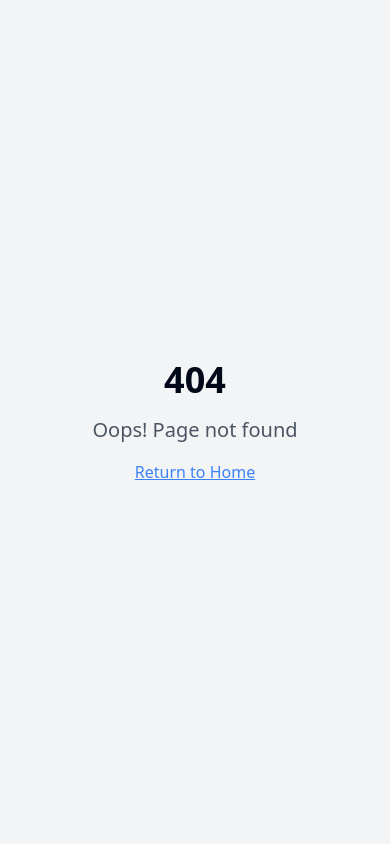
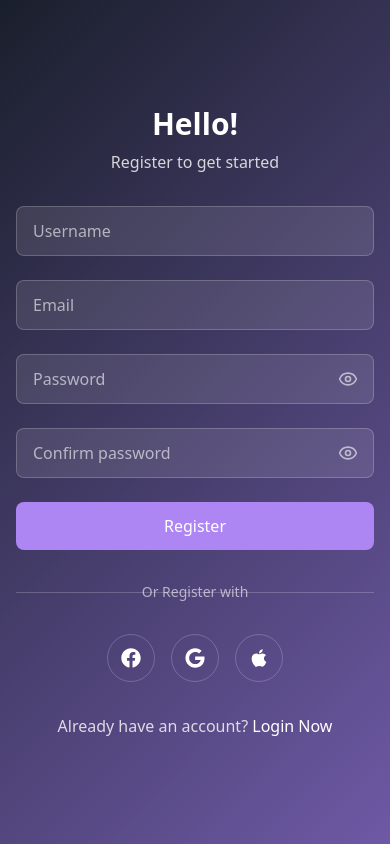
Before and after one commit to lucytang313/colorful-login-portal, a React (Vite) app: page /register in a window 390 px wide. Before the commit this address had no page. Built offline with nearby package versions, Linux system fonts and the light colour scheme.

Commit message:
Add mobile app with authentication
Implemented a React Native mobile application featuring login and registration pages. The design adheres to the specified color scheme and layout as per the provided images.
[skip gpt_engineer]

```diff
--- a/package.json
+++ b/package.json
@@ -52,6 +52,7 @@
     "react-day-picker": "^8.10.1",
     "react-dom": "^18.3.1",
     "react-hook-form": "^7.53.0",
+    "react-icons": "^5.4.0",
     "react-resizable-panels": "^2.1.3",
     "react-router-dom": "^6.26.2",
     "recharts": "^2.12.7",
--- a/src/App.tsx
+++ b/src/App.tsx
@@ -2,8 +2,9 @@ import { Toaster } from "@/components/ui/toaster";
 import { Toaster as Sonner } from "@/components/ui/sonner";
 import { TooltipProvider } from "@/components/ui/tooltip";
 import { QueryClient, QueryClientProvider } from "@tanstack/react-query";
-import { BrowserRouter, Routes, Route } from "react-router-dom";
-import Index from "./pages/Index";
+import { BrowserRouter, Routes, Route, Navigate } from "react-router-dom";
+import Login from "./pages/Login";
+import Register from "./pages/Register";
 import NotFound from "./pages/NotFound";
 
 const queryClient = new QueryClient();
@@ -15,8 +16,9 @@ const App = () => (
       <Sonner />
       <BrowserRouter>
         <Routes>
-          <Route path="/" element={<Index />} />
-          {/* ADD ALL CUSTOM ROUTES ABOVE THE CATCH-ALL "*" ROUTE */}
+          <Route path="/" element={<Navigate to="/login" replace />} />
+          <Route path="/login" element={<Login />} />
+          <Route path="/register" element={<Register />} />
           <Route path="*" element={<NotFound />} />
         </Routes>
       </BrowserRouter>
--- a/src/index.css
+++ b/src/index.css
@@ -13,16 +13,16 @@
     --popover: 0 0% 100%;
     --popover-foreground: 222.2 84% 4.9%;
 
-    --primary: 222.2 47.4% 11.2%;
+    --primary: 262 83% 74%;
     --primary-foreground: 210 40% 98%;
 
-    --secondary: 210 40% 96.1%;
+    --secondary: 263 50% 51%;
     --secondary-foreground: 222.2 47.4% 11.2%;
 
     --muted: 210 40% 96.1%;
     --muted-foreground: 215.4 16.3% 46.9%;
 
-    --accent: 210 40% 96.1%;
+    --accent: 262 83% 92%;
     --accent-foreground: 222.2 47.4% 11.2%;
 
     --destructive: 0 84.2% 60.2%;
@@ -30,63 +30,9 @@
 
     --border: 214.3 31.8% 91.4%;
     --input: 214.3 31.8% 91.4%;
-    --ring: 222.2 84% 4.9%;
+    --ring: 262 83% 74%;
 
     --radius: 0.5rem;
-
-    --sidebar-background: 0 0% 98%;
-
-    --sidebar-foreground: 240 5.3% 26.1%;
-
-    --sidebar-primary: 240 5.9% 10%;
-
-    --sidebar-primary-foreground: 0 0% 98%;
-
-    --sidebar-accent: 240 4.8% 95.9%;
-
-    --sidebar-accent-foreground: 240 5.9% 10%;
-
-    --sidebar-border: 220 13% 91%;
-
-    --sidebar-ring: 217.2 91.2% 59.8%;
-  }
-
-  .dark {
-    --background: 222.2 84% 4.9%;
-    --foreground: 210 40% 98%;
-
-    --card: 222.2 84% 4.9%;
-    --card-foreground: 210 40% 98%;
-
-    --popover: 222.2 84% 4.9%;
-    --popover-foreground: 210 40% 98%;
-
-    --primary: 210 40% 98%;
-    --primary-foreground: 222.2 47.4% 11.2%;
-
-    --secondary: 217.2 32.6% 17.5%;
-    --secondary-foreground: 210 40% 98%;
-
-    --muted: 217.2 32.6% 17.5%;
-    --muted-foreground: 215 20.2% 65.1%;
-
-    --accent: 217.2 32.6% 17.5%;
-    --accent-foreground: 210 40% 98%;
-
-    --destructive: 0 62.8% 30.6%;
-    --destructive-foreground: 210 40% 98%;
-
-    --border: 217.2 32.6% 17.5%;
-    --input: 217.2 32.6% 17.5%;
-    --ring: 212.7 26.8% 83.9%;
-    --sidebar-background: 240 5.9% 10%;
-    --sidebar-foreground: 240 4.8% 95.9%;
-    --sidebar-primary: 224.3 76.3% 48%;
-    --sidebar-primary-foreground: 0 0% 100%;
-    --sidebar-accent: 240 3.7% 15.9%;
-    --sidebar-accent-foreground: 240 4.8% 95.9%;
-    --sidebar-border: 240 3.7% 15.9%;
-    --sidebar-ring: 217.2 91.2% 59.8%;
   }
 }
 
@@ -94,8 +40,23 @@
   * {
     @apply border-border;
   }
-
   body {
     @apply bg-background text-foreground;
   }
 }
+
+.auth-gradient {
+  background: linear-gradient(135deg, #1A1F2C 0%, #6E59A5 100%);
+}
+
+.social-button {
+  @apply flex items-center justify-center w-12 h-12 rounded-full border border-white/20 hover:bg-white/10 transition-colors;
+}
+
+.auth-input {
+  @apply w-full px-4 py-3 bg-white/10 border border-white/20 rounded-lg text-white placeholder:text-white/60 focus:outline-none focus:ring-2 focus:ring-white/30;
+}
+
+.auth-button {
+  @apply w-full bg-primary hover:bg-primary/90 text-white font-medium py-3 rounded-lg transition-colors focus:outline-none focus:ring-2 focus:ring-white/30;
+}
--- /dev/null
+++ b/src/pages/Login.tsx
@@ -0,0 +1,98 @@
+import { useState } from 'react';
+import { Link } from 'react-router-dom';
+import { FaFacebook, FaGoogle, FaApple } from 'react-icons/fa';
+import { Eye, EyeOff } from 'lucide-react';
+
+const Login = () => {
+  const [showPassword, setShowPassword] = useState(false);
+  const [email, setEmail] = useState('');
+  const [password, setPassword] = useState('');
+
+  const handleSubmit = (e: React.FormEvent) => {
+    e.preventDefault();
+    // Handle login logic here
+    console.log('Login:', { email, password });
+  };
+
+  return (
+    <div className="min-h-screen auth-gradient flex flex-col items-center justify-center p-4">
+      <div className="w-full max-w-md space-y-8">
+        <div className="text-center">
+          <h1 className="text-3xl font-bold text-white mb-2">Welcome back!</h1>
+          <p className="text-white/80">Glad to see you, Again!</p>
+        </div>
+
+        <form onSubmit={handleSubmit} className="space-y-6">
+          <div>
+            <input
+              type="email"
+              placeholder="Enter your email"
+              value={email}
+              onChange={(e) => setEmail(e.target.value)}
+              className="auth-input"
+              required
+            />
+          </div>
+
+          <div className="relative">
+            <input
+              type={showPassword ? 'text' : 'password'}
+              placeholder="Enter your password"
+              value={password}
+              onChange={(e) => setPassword(e.target.value)}
+              className="auth-input pr-12"
+              required
+            />
+            <button
+              type="button"
+              onClick={() => setShowPassword(!showPassword)}
+              className="absolute right-4 top-1/2 -translate-y-1/2 text-white/60 hover:text-white"
+            >
+              {showPassword ? <EyeOff size={20} /> : <Eye size={20} />}
+            </button>
+          </div>
+
+          <div className="text-right">
+            <Link to="/forgot-password" className="text-white/80 hover:text-white text-sm">
+              Forgot Password?
+            </Link>
+          </div>
+
+          <button type="submit" className="auth-button">
+            Login
+          </button>
+        </form>
+
+        <div className="relative">
+          <div className="absolute inset-0 flex items-center">
+            <div className="w-full border-t border-white/20"></div>
+          </div>
+          <div className="relative flex justify-center text-sm">
+            <span className="px-2 bg-transparent text-white/60">Or Login with</span>
+          </div>
+        </div>
+
+        <div className="flex justify-center space-x-4">
+          <button className="social-button">
+            <FaFacebook className="w-5 h-5 text-white" />
+          </button>
+          <button className="social-button">
+            <FaGoogle className="w-5 h-5 text-white" />
+          </button>
+          <button className="social-button">
+            <FaApple className="w-5 h-5 text-white" />
+          </button>
+        </div>
+
+        <p className="text-center text-white/80">
+          Don't have an account?{' '}
+          <Link to="/register" className="text-white font-medium hover:underline">
+            Register Now
+          </Link>
+        </p>
+      </div>
+    </div>
+  );
+};
+
+export default Login;
--- /dev/null
+++ b/src/pages/Register.tsx
@@ -0,0 +1,137 @@
+import { useState } from 'react';
+import { Link } from 'react-router-dom';
+import { FaFacebook, FaGoogle, FaApple } from 'react-icons/fa';
+import { Eye, EyeOff } from 'lucide-react';
+
+const Register = () => {
+  const [showPassword, setShowPassword] = useState(false);
+  const [showConfirmPassword, setShowConfirmPassword] = useState(false);
+  const [formData, setFormData] = useState({
+    username: '',
+    email: '',
+    password: '',
+    confirmPassword: '',
+  });
+
+  const handleSubmit = (e: React.FormEvent) => {
+    e.preventDefault();
+    // Handle registration logic here
+    console.log('Register:', formData);
+  };
+
+  const handleChange = (e: React.ChangeEvent<HTMLInputElement>) => {
+    setFormData({
+      ...formData,
+      [e.target.name]: e.target.value,
+    });
+  };
+
+  return (
+    <div className="min-h-screen auth-gradient flex flex-col items-center justify-center p-4">
+      <div className="w-full max-w-md space-y-8">
+        <div className="text-center">
+          <h1 className="text-3xl font-bold text-white mb-2">Hello!</h1>
+          <p className="text-white/80">Register to get started</p>
+        </div>
+
+        <form onSubmit={handleSubmit} className="space-y-6">
+          <div>
+            <input
+              type="text"
+              name="username"
+              placeholder="Username"
+              value={formData.username}
+              onChange={handleChange}
+              className="auth-input"
+              required
+            />
+          </div>
+
+          <div>
+            <input
+              type="email"
+              name="email"
+              placeholder="Email"
+              value={formData.email}
+              onChange={handleChange}
+              className="auth-input"
+              required
+            />
+          </div>
+
+          <div className="relative">
+            <input
+              type={showPassword ? 'text' : 'password'}
+              name="password"
+              placeholder="Password"
+              value={formData.password}
+              onChange={handleChange}
+              className="auth-input pr-12"
+              required
+            />
+            <button
+              type="button"
+              onClick={() => setShowPassword(!showPassword)}
+              className="absolute right-4 top-1/2 -translate-y-1/2 text-white/60 hover:text-white"
+            >
+              {showPassword ? <EyeOff size={20} /> : <Eye size={20} />}
+            </button>
+          </div>
+
+          <div className="relative">
+            <input
+              type={showConfirmPassword ? 'text' : 'password'}
+              name="confirmPassword"
+              placeholder="Confirm password"
+              value={formData.confirmPassword}
+              onChange={handleChange}
+              className="auth-input pr-12"
+              required
+            />
+            <button
+              type="button"
+              onClick={() => setShowConfirmPassword(!showConfirmPassword)}
+              className="absolute right-4 top-1/2 -translate-y-1/2 text-white/60 hover:text-white"
+            >
+              {showConfirmPassword ? <EyeOff size={20} /> : <Eye size={20} />}
+            </button>
+          </div>
+
+          <button type="submit" className="auth-button">
+            Register
+          </button>
+        </form>
+
+        <div className="relative">
+          <div className="absolute inset-0 flex items-center">
+            <div className="w-full border-t border-white/20"></div>
+          </div>
+          <div className="relative flex justify-center text-sm">
+            <span className="px-2 bg-transparent text-white/60">Or Register with</span>
+          </div>
+        </div>
+
+        <div className="flex justify-center space-x-4">
+          <button className="social-button">
+            <FaFacebook className="w-5 h-5 text-white" />
+          </button>
+          <button className="social-button">
+            <FaGoogle className="w-5 h-5 text-white" />
+          </button>
+          <button className="social-button">
+            <FaApple className="w-5 h-5 text-white" />
+          </button>
+        </div>
+
+        <p className="text-center text-white/80">
+          Already have an account?{' '}
+          <Link to="/login" className="text-white font-medium hover:underline">
+            Login Now
+          </Link>
+        </p>
+      </div>
+    </div>
+  );
+};
+
+export default Register;
```
Also changed, not shown: 1 other file (tests, documents, lock files or other folders).
